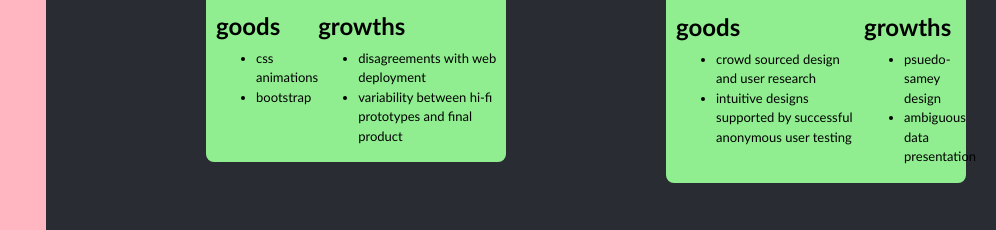
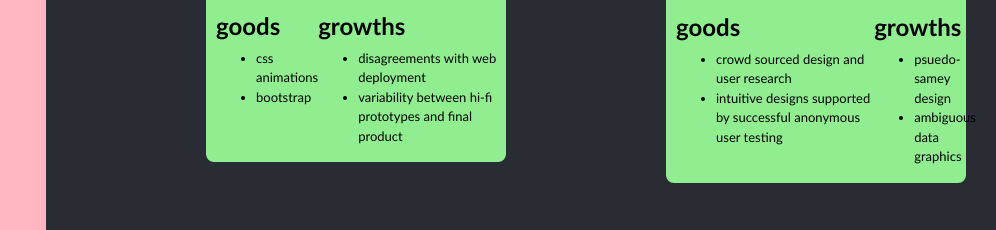
Before and after one commit to happyfrog612/portfolio, a plain HTML site: page index.html in a window 1280 px wide. Shown: the part 1311-1541 px from the top of the page, 284-1280 px from the left. Drawn offline with nearby package versions, Linux system fonts and the light colour scheme; a web font is replaced by a local one.

Commit message:
Update index.html

```diff
--- a/index.html
+++ b/index.html
@@ -157,7 +157,7 @@
                         <h4><strong>growths</strong></h4>
                         <ul>
                             <li>psuedo-samey design</li>
-                            <li>ambiguous data presentation</li>
+                            <li>ambiguous data graphics</li>
                         </ul>
                     </div>
                 </div>
```
